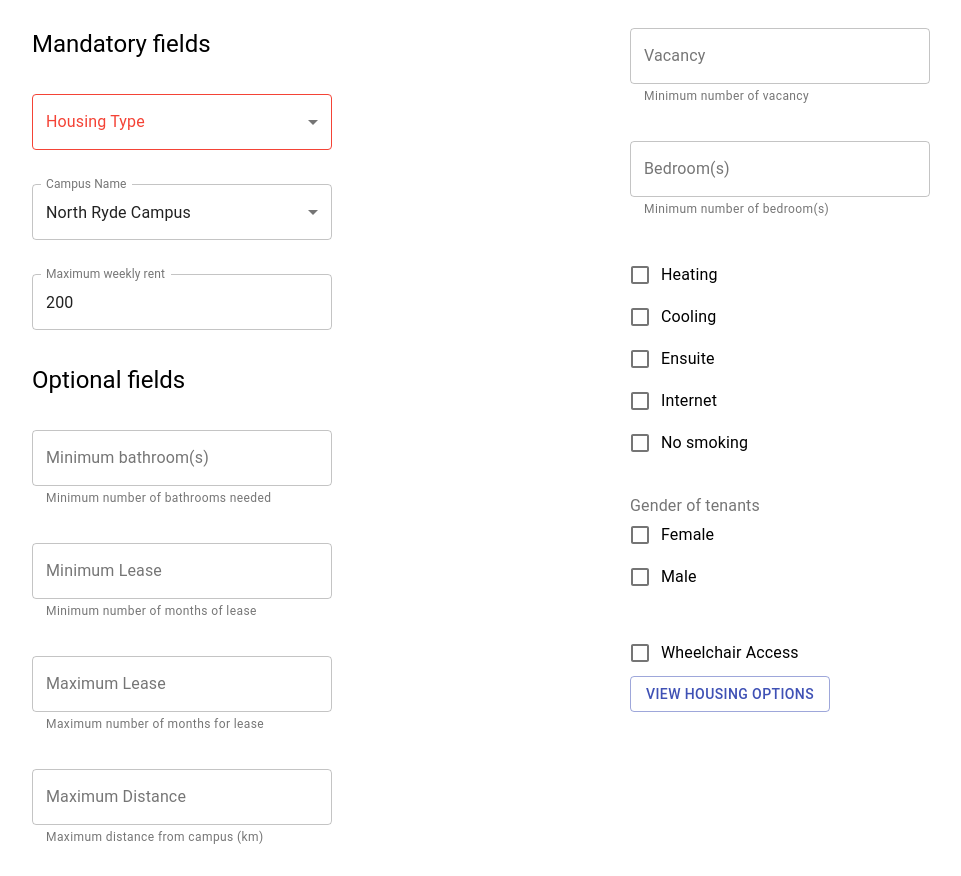
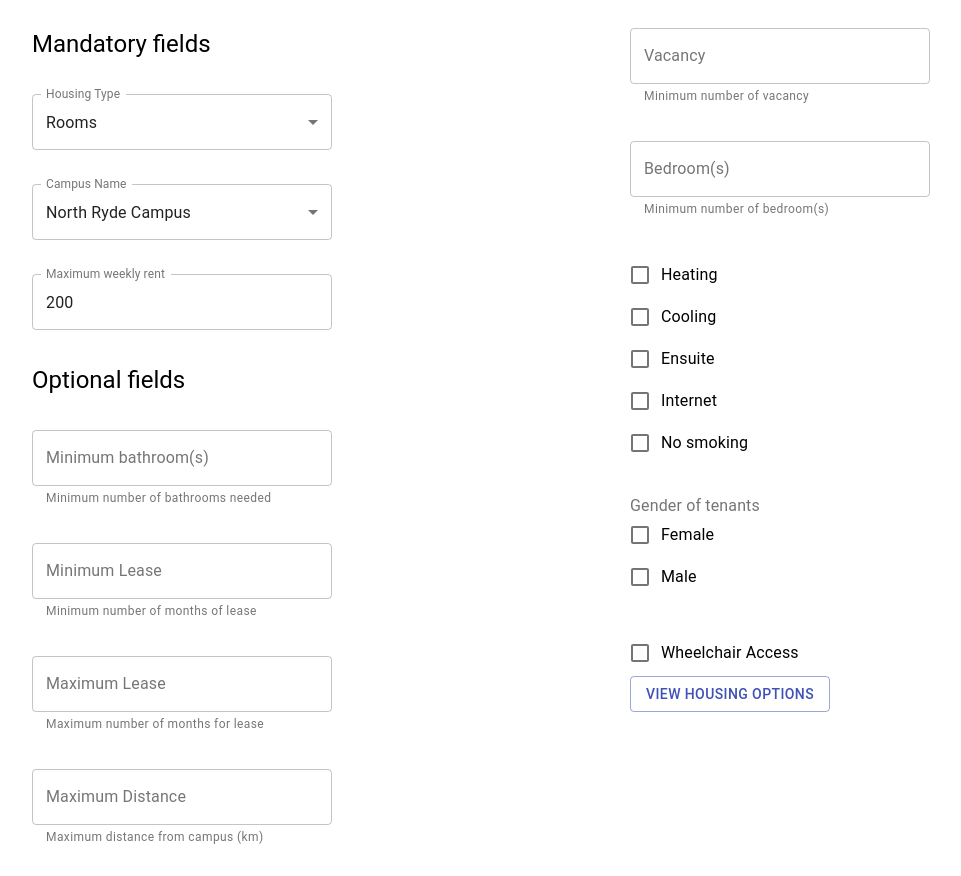
Before and after one commit to maacpiash/MqFind, a React (Create React App) app in the folder client/: page / in a window 1280 px wide. Shown: the whole page, without its empty margins (20-981 px from the left). Built offline with nearby package versions, Linux system fonts and the light colour scheme.

Commit message:
Fix a property-name issue; simplify code
But now the maxRent textbox is not working for some reason 🤔

```diff
--- a/client/src/components/App.tsx
+++ b/client/src/components/App.tsx
@@ -8,11 +8,12 @@ export default class App extends React.Component<{}, AppState> {
     super(props)
     this.state = {
       formFields: {
-        housingType: 'rooms',
+        housingOption: 'rooms',
         campusName: 'macquarie-university',
         maxRent: 200,
       },
       showForm: true,
+      options: []
     }
   }
 
--- a/client/src/components/form.tsx
+++ b/client/src/components/form.tsx
@@ -78,7 +78,7 @@ export default class Form extends React.Component<FormProps, FormState> {
     this.setState(updateState(key, event.target.value))
   }
 
-  handleSubmit(event: any): void {
+  handleSubmit(): void {
     this.props.setParams(this.state)
   }
 
@@ -104,7 +104,6 @@ export default class Form extends React.Component<FormProps, FormState> {
     } = this.state
     return (
       <Container component="main">
-        {/* <CssBaseline /> */}
         <div>
           <div>
             <div style={styles.grid_container}>
@@ -156,6 +155,7 @@ export default class Form extends React.Component<FormProps, FormState> {
                 <FormControl style={{ minWidth: 300 }}>
                   <TextField
                     id="text-max-rent"
+                    type="number"
                     name="maxRent"
                     error={!maxRent}
                     variant="outlined"
@@ -173,7 +173,7 @@ export default class Form extends React.Component<FormProps, FormState> {
                 <br />
                 <FormControl style={{ minWidth: 300 }}>
                   <TextField
-                    id="select-min-bathroom"
+                    id="text-min-bathroom"
                     name="bathroom"
                     type="number"
                     variant="outlined"
```
